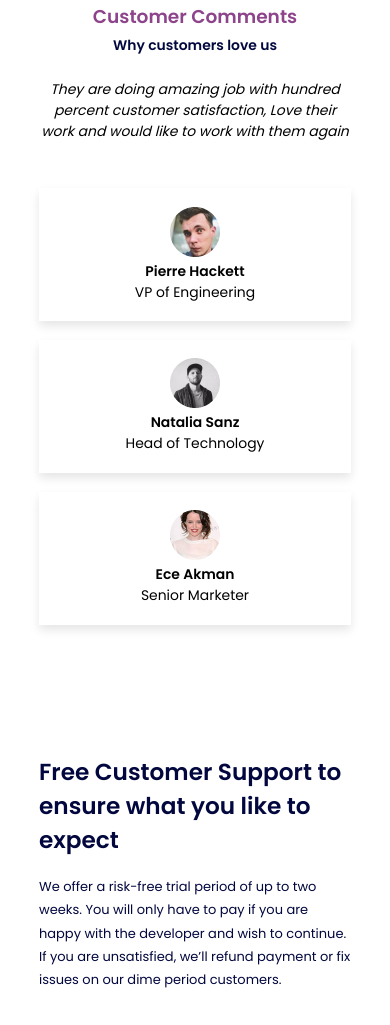
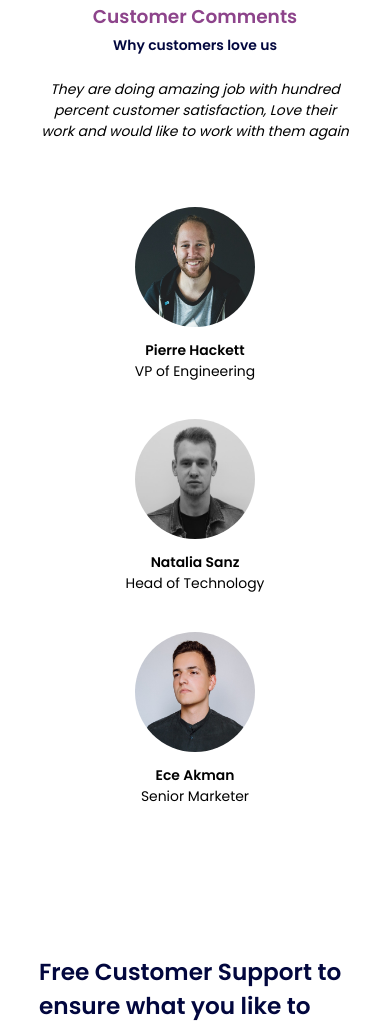
Before and after one commit to developerzion/startup, a React app: page / in a window 390 px wide. Shown: the part 3376-4401 px from the top of the page. Built offline with nearby package versions, Linux system fonts and the light colour scheme.

Commit message:
Completed

```diff
--- a/public/css/style.css
+++ b/public/css/style.css
@@ -304,13 +304,18 @@ html{
 .comments .comment-wrapper .comment{
     display: grid;
     grid-template-columns: repeat(auto-fit, minmax(15rem, 1fr));
-    gap: 1.5rem;
     justify-content: center;
     text-align: center;
 }
 .comments .comment-wrapper .comment .box{
     padding: 2rem 0;
     text-align: center;
+}
+.comments .comment-wrapper .comment .box img{
+    width: 120px;
+    height: 120px;
+    border-radius: 50%;
+    margin-bottom: 1rem;
 }
 .comments .comment-wrapper .comment .box .text h3{
     font-size: 1.5rem;
@@ -678,11 +683,11 @@ html{
     }
     .comments .comment-wrapper .comment{
         grid-template-columns: repeat(auto-fit, minmax(30rem, 1fr));
-        gap: 2rem;
+        gap: 0rem;
     }
     .comments .comment-wrapper .comment .box{
-        box-shadow: var(--box-shadow);
-        gap: 3rem;
+        /* box-shadow: var(--box-shadow); */
+        gap: 1rem;
     }
     .comments .comment-wrapper .comment .box h3{
         font-size: 1.5rem;
--- a/src/component/home.js
+++ b/src/component/home.js
@@ -20,9 +20,9 @@ import frame1 from '../images/Frame1.png'
 import frame2 from '../images/Frame2.png'
 import frame3 from '../images/Frame3.png'
 import agency from '../images/agency.png'
-import comment1 from '../images/comment1.png'
-import comment2 from '../images/comment2.png'
-import comment3 from '../images/comment3.png'
+import user1 from '../images/user1.jfif'
+import user2 from '../images/user2.jfif'
+import user3 from '../images/user3.jfif'
 import support from '../images/support.png'
 import tutorial1 from '../images/tutorial1.png'
 import tutorial2 from '../images/tutorial2.png'
@@ -125,21 +125,21 @@ const Home =()=>{
 
                     <div className="comment">
                         <div className="box">
-                            <img alt="comment1" src={comment1} />
+                            <img alt="comment1" src={user1} />
                             <div className="text">
                                 <h3>Pierre Hackett</h3>
                                 <p>VP of Engineering</p>
                             </div>
                         </div>
                         <div className="box">
-                            <img alt="comment1" src={comment2} />
+                            <img alt="comment1" src={user2} />
                             <div className="text">
                                 <h3>Natalia Sanz</h3>
                                 <p>Head of Technology</p>
                             </div>
                         </div>
                         <div className="box">
-                            <img alt="comment1" src={comment3} />
+                            <img alt="comment1" src={user3} />
                             <div className="text">
                                 <h3>Ece Akman</h3>
                                 <p>Senior Marketer</p>
```
Also changed, not shown: src/images/user1.jfif (added), src/images/user2.jfif (added), src/images/user3.jfif (added).
